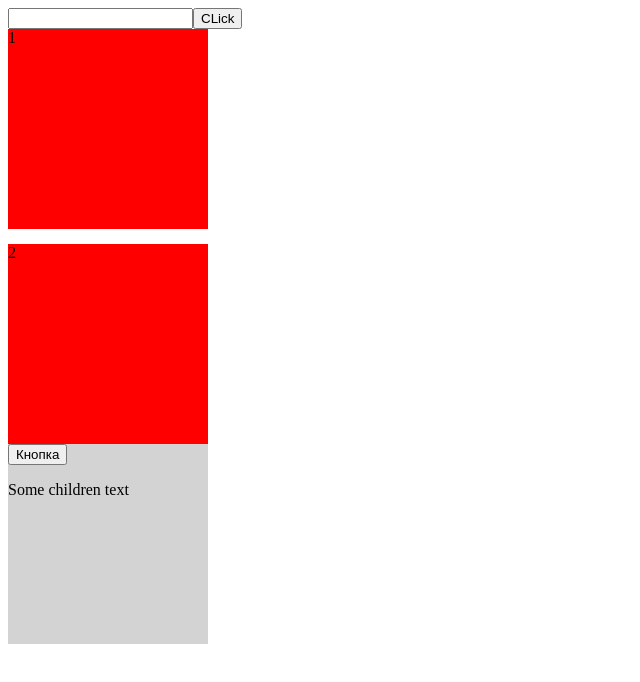
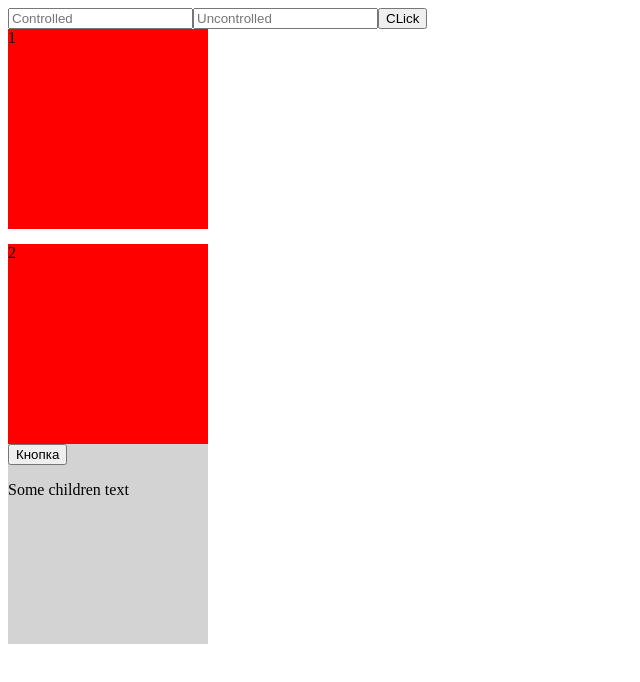
Before and after one commit to ilyashablouski/React-TypeScript-App-pet, a React (Create React App) app: page / in a window 1280 px wide. Shown: the top 682 px of the page, without its empty margins (0-640 px from the left). Built offline with nearby package versions, Linux system fonts and the light colour scheme; no server answers.

Commit message:
add ref types example

```diff
--- a/src/components/EventsExample/EventsExample.tsx
+++ b/src/components/EventsExample/EventsExample.tsx
@@ -1,15 +1,18 @@
-import React, { FC, useState } from 'react';
+import React, { FC, useRef, useState } from 'react';
 
 const EventsExample: FC = () => {
   const [value, setValue] = useState<string>('');
   const [isDrag, setIsDrag] = useState<boolean>(false);
+  //ref for uncontrolled input
+  const inputRef = useRef<HTMLInputElement>(null);
 
   const changeHandler = (e: React.ChangeEvent<HTMLInputElement>) => {
     setValue(e.target.value);
   };
 
   const clickHandler = (e: React.MouseEvent<HTMLButtonElement>) => {
-    console.log({ value });
+    console.log('Controlled input:', value);
+    console.log('Uncontrolled input:', inputRef.current?.value);
   };
 
   const dragHandler = (e: React.DragEvent<HTMLDivElement>) => {
@@ -34,7 +37,8 @@ const EventsExample: FC = () => {
 
   return (
     <div>
-      <input value={value} onChange={changeHandler} type="text" />
+      <input value={value} onChange={changeHandler} type="text" placeholder="Controlled" />
+      <input ref={inputRef} type="text" placeholder="Uncontrolled" />
       <button onClick={clickHandler}>CLick</button>
       <div onDrag={dragHandler} draggable style={{ width: 200, height: 200, background: 'red' }}>
         1
```
